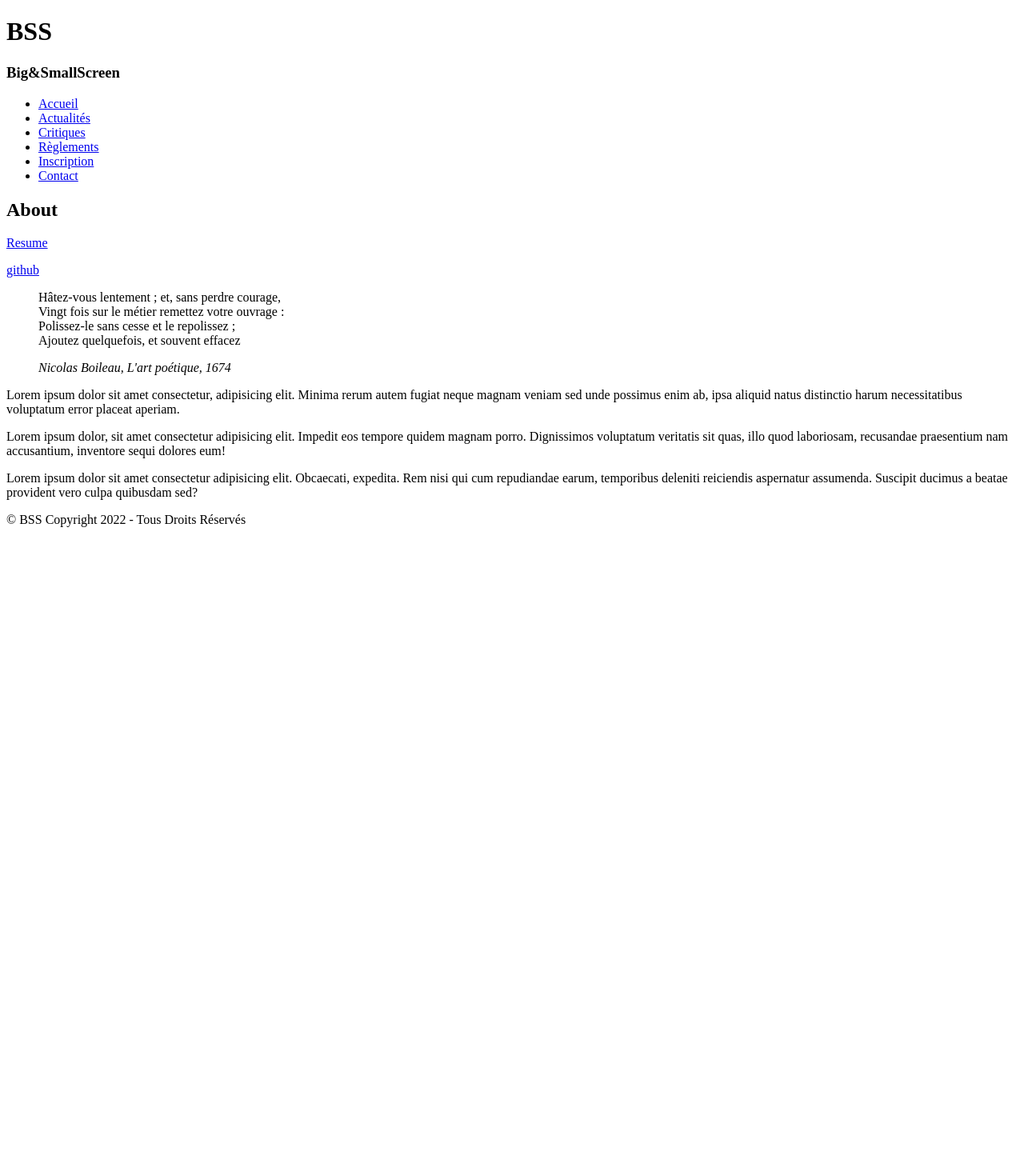
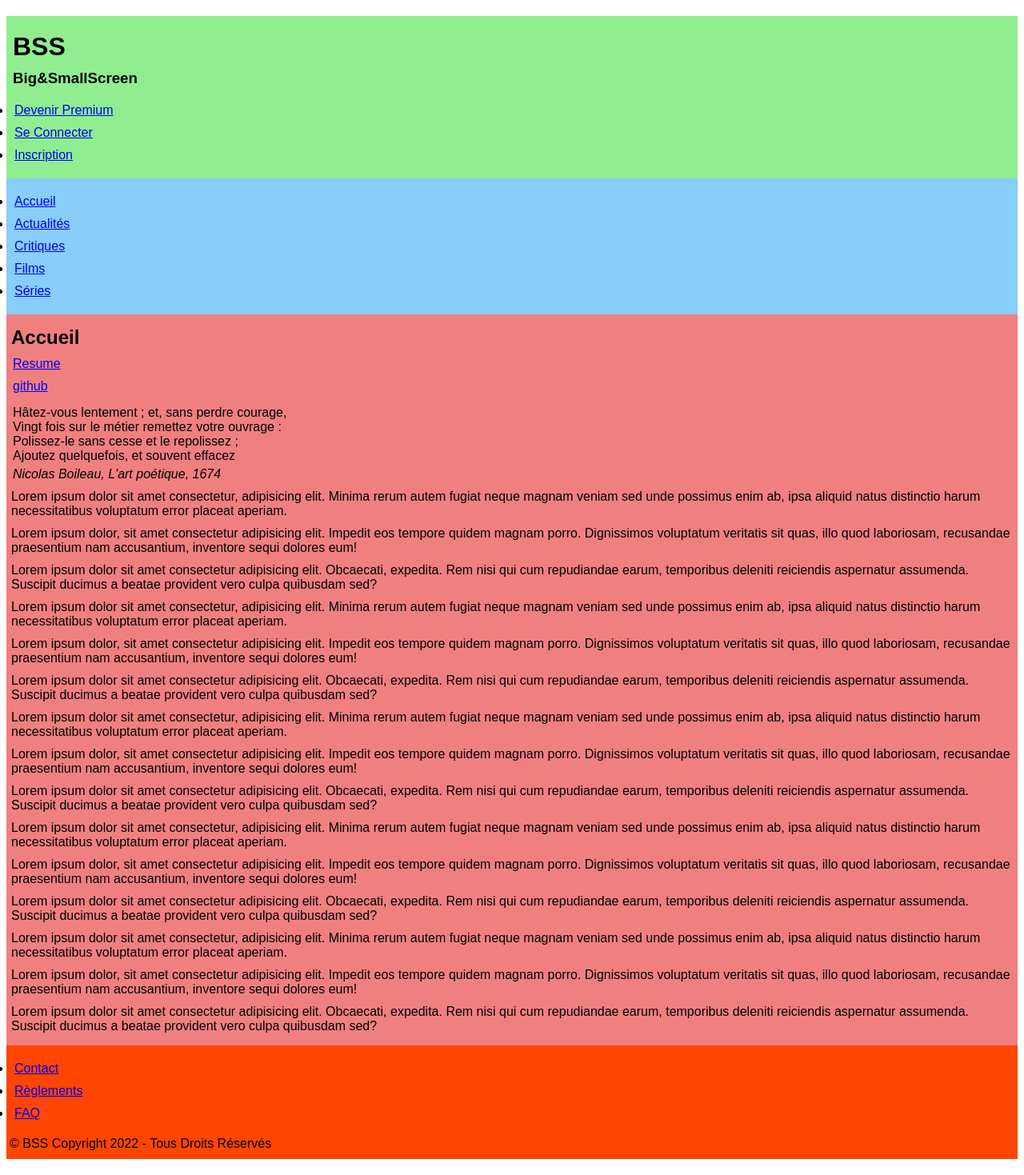
Before and after one commit to RmNLcN06/BigSmallScreen, a PHP site: page / in a window 1280 px wide. Shown: the whole page at 80% size. Before the commit the page ends 659 px from the top, so only its background shows below. Run offline with PHP 8.4, Linux system fonts and the light colour scheme.

Commit message:
New Pages & Start CSS

```diff
--- a/css/style.css
+++ b/css/style.css
@@ -0,0 +1,95 @@
+* {
+    margin: 0px;
+    padding: 5px 2px;
+    box-sizing: border-box;
+    font-family: 'Monserrat', sans-serif;
+}
+
+.page {
+    display: flex;
+    justify-content: center;
+}
+
+.wrapper {
+    display: grid;
+    grid-template-areas:
+        'headerZone headerZone headerZone headerZone'
+        'menuZone menuZone menuZone menuZone'
+        'mainZone mainZone mainZone mainZone'
+        'mainZone mainZone mainZone mainZone'
+        'footerZone footerZone footerZone footerZone'
+    ;
+}
+
+header {
+    grid-area: headerZone;
+    background: lightgreen;
+    /* display: flex;
+    justify-content: center; */
+}
+
+/* .header__title h1{
+   text-align: center;
+} */
+
+/*-------------------------------------*/
+nav {
+    grid-area: menuZone;
+    background: lightskyblue;
+}
+/*-------------------------------------*/
+main {
+    grid-area: mainZone;
+    background: lightcoral;
+}
+/*-------------------------------------*/
+footer {
+    grid-area: footerZone;
+    background: orangered;
+}
+/*-------------------------------------*/
+
+
+/* header {
+    grid-area: headerZone;
+    background: red;
+}
+
+nav {
+    grid-area: menuZone;
+    background: lightgreen;
+} */
+
+/* .menu__content ul {
+    display: flex;
+    justify-content: center;
+
+}
+*/
+
+/* .menu__content ul li {
+    background: yellow;
+    list-style-type: none;
+    width: 100px;
+    margin: 5px 35px;
+    border: 1px solid orangered;
+}
+
+.menu__content ul li a {
+    display: flex;
+    justify-content: center;
+    font-size: 15px;
+    text-decoration: none;
+}
+
+main {
+    grid-area: mainZone;
+}
+
+footer {
+    grid-area: footerZone;
+}
+
+.footer__copyright {
+    background: lightskyblue;
+} */
--- a/inc/_footer.php
+++ b/inc/_footer.php
@@ -1 +1,8 @@
+<div class="menu__content">
+    <ul>
+        <li><a href="?page=contact">Contact</a></li>
+        <li><a href="?page=reglements">Règlements</a></li>
+        <li><a href="?page=faq">FAQ</a></li>
+    </ul>
+</div>
 <div class="footer__copyright">© BSS Copyright 2022 - Tous Droits Réservés</div>
--- a/inc/_header.php
+++ b/inc/_header.php
@@ -1,4 +1,11 @@
 <div class="header__title">
-    <h1>BSS</h1>
-    <h3>Big&SmallScreen</h3>
+    <div class="header__title--logo">
+        <h1>BSS</h1>
+        <h3>Big&SmallScreen</h3>
+    </div>
+    <ul>
+        <li><a href="?page=premium">Devenir Premium</a></li>
+        <li><a href="?page=connexion">Se Connecter</a></li>
+        <li><a href="?page=inscription">Inscription</a></li>
+    </ul>
 </div>
--- a/inc/_menu.php
+++ b/inc/_menu.php
@@ -3,8 +3,7 @@
         <li><a href="?page=accueil">Accueil</a></li>
         <li><a href="?page=actualites">Actualités</a></li>
         <li><a href="?page=critiques">Critiques</a></li>
-        <li><a href="?page=reglements">Règlements</a></li>
-        <li><a href="?page=inscription">Inscription</a></li>
-        <li><a href="?page=contact">Contact</a></li>
+        <li><a href="?page=films">Films</a></li>
+        <li><a href="?page=series">Séries</a></li>
     </ul>
 </div>
--- a/index.php
+++ b/index.php
@@ -10,6 +10,18 @@ else
 
 switch($page)
 {
+    // Menu Pages Header
+    case 'premium':
+        $pagepath = 'pages/premium.php';
+        break;
+    case 'connexion':
+        $pagepath = 'pages/connexion.php';
+        break;
+    case 'inscription':
+        $pagepath = 'pages/inscription.php';
+        break;
+
+    // Menu Pages Navigation
     case 'accueil':
         $pagepath = 'pages/accueil.php';
         break;
@@ -19,15 +31,25 @@ switch($page)
     case 'critiques':
         $pagepath = 'pages/critiques.php';
         break;
-    case 'inscription':
-        $pagepath = 'pages/inscription.php';
+    case 'films':
+        $pagepath = 'pages/films.php';
         break;
+    case 'series':
+        $pagepath = 'pages/series.php';
+        break;
+
+    // Menu Pages Footer
     case 'reglements':
         $pagepath = 'pages/reglements.php';
         break;
     case 'contact':
         $pagepath = 'pages/contact.php';
         break;
+    case 'faq':
+        $pagepath = 'pages/faq.php';
+        break;
+
+    // Par Défaut
     default:
         $pagepath = 'pages/accueil.php';
 }
@@ -59,7 +81,7 @@ if(!file_exists($pagepath))
     <title>Bienvenue sur BBS - Actualités et Critiques Cinés et Séries</title>
 
     <!-- Main Stylesheet CSS -->
-    <link rel="stylesheet" href="./css/style.css">
+    <link rel="stylesheet" href="css/style.css">
 
     <!-- Favicon Icon -->
     <link rel="shortcut icon" href="images/favicon/favicon.ico" type="image/x-icon">
--- a/pages/accueil.php
+++ b/pages/accueil.php
@@ -1,5 +1,5 @@
-<section class="about">
-                    <h1>About</h1>
+<section class="accueil">
+                    <h1>Accueil</h1>
                     <p><a href="resume.pdf">Resume</a></p>
                     <p><a href="#">github</a></p>
                     <blockquote>
@@ -14,5 +14,17 @@
                     <p>Lorem ipsum dolor sit amet consectetur, adipisicing elit. Minima rerum autem fugiat neque magnam veniam sed unde possimus enim ab, ipsa aliquid natus distinctio harum necessitatibus voluptatum error placeat aperiam.</p>
                     <p>Lorem ipsum dolor, sit amet consectetur adipisicing elit. Impedit eos tempore quidem magnam porro. Dignissimos voluptatum veritatis sit quas, illo quod laboriosam, recusandae praesentium nam accusantium, inventore sequi dolores eum!</p>
                     <p>Lorem ipsum dolor sit amet consectetur adipisicing elit. Obcaecati, expedita. Rem nisi qui cum repudiandae earum, temporibus deleniti reiciendis aspernatur assumenda. Suscipit ducimus a beatae provident vero culpa quibusdam sed?</p>
+                    <p>Lorem ipsum dolor sit amet consectetur, adipisicing elit. Minima rerum autem fugiat neque magnam veniam sed unde possimus enim ab, ipsa aliquid natus distinctio harum necessitatibus voluptatum error placeat aperiam.</p>
+                    <p>Lorem ipsum dolor, sit amet consectetur adipisicing elit. Impedit eos tempore quidem magnam porro. Dignissimos voluptatum veritatis sit quas, illo quod laboriosam, recusandae praesentium nam accusantium, inventore sequi dolores eum!</p>
+                    <p>Lorem ipsum dolor sit amet consectetur adipisicing elit. Obcaecati, expedita. Rem nisi qui cum repudiandae earum, temporibus deleniti reiciendis aspernatur assumenda. Suscipit ducimus a beatae provident vero culpa quibusdam sed?</p>
+                    <p>Lorem ipsum dolor sit amet consectetur, adipisicing elit. Minima rerum autem fugiat neque magnam veniam sed unde possimus enim ab, ipsa aliquid natus distinctio harum necessitatibus voluptatum error placeat aperiam.</p>
+                    <p>Lorem ipsum dolor, sit amet consectetur adipisicing elit. Impedit eos tempore quidem magnam porro. Dignissimos voluptatum veritatis sit quas, illo quod laboriosam, recusandae praesentium nam accusantium, inventore sequi dolores eum!</p>
+                    <p>Lorem ipsum dolor sit amet consectetur adipisicing elit. Obcaecati, expedita. Rem nisi qui cum repudiandae earum, temporibus deleniti reiciendis aspernatur assumenda. Suscipit ducimus a beatae provident vero culpa quibusdam sed?</p>
+                    <p>Lorem ipsum dolor sit amet consectetur, adipisicing elit. Minima rerum autem fugiat neque magnam veniam sed unde possimus enim ab, ipsa aliquid natus distinctio harum necessitatibus voluptatum error placeat aperiam.</p>
+                    <p>Lorem ipsum dolor, sit amet consectetur adipisicing elit. Impedit eos tempore quidem magnam porro. Dignissimos voluptatum veritatis sit quas, illo quod laboriosam, recusandae praesentium nam accusantium, inventore sequi dolores eum!</p>
+                    <p>Lorem ipsum dolor sit amet consectetur adipisicing elit. Obcaecati, expedita. Rem nisi qui cum repudiandae earum, temporibus deleniti reiciendis aspernatur assumenda. Suscipit ducimus a beatae provident vero culpa quibusdam sed?</p>
+                    <p>Lorem ipsum dolor sit amet consectetur, adipisicing elit. Minima rerum autem fugiat neque magnam veniam sed unde possimus enim ab, ipsa aliquid natus distinctio harum necessitatibus voluptatum error placeat aperiam.</p>
+                    <p>Lorem ipsum dolor, sit amet consectetur adipisicing elit. Impedit eos tempore quidem magnam porro. Dignissimos voluptatum veritatis sit quas, illo quod laboriosam, recusandae praesentium nam accusantium, inventore sequi dolores eum!</p>
+                    <p>Lorem ipsum dolor sit amet consectetur adipisicing elit. Obcaecati, expedita. Rem nisi qui cum repudiandae earum, temporibus deleniti reiciendis aspernatur assumenda. Suscipit ducimus a beatae provident vero culpa quibusdam sed?</p>
 
                 </section>
--- /dev/null
+++ b/pages/premium.php
@@ -0,0 +1 @@
+<h1>Premium !!!</h1>
```
Also changed, not shown: pages/actualites.php (+18 -3 lines), pages/critiques.php (+18 -0 lines), pages/films.php (added), pages/series.php (added).
